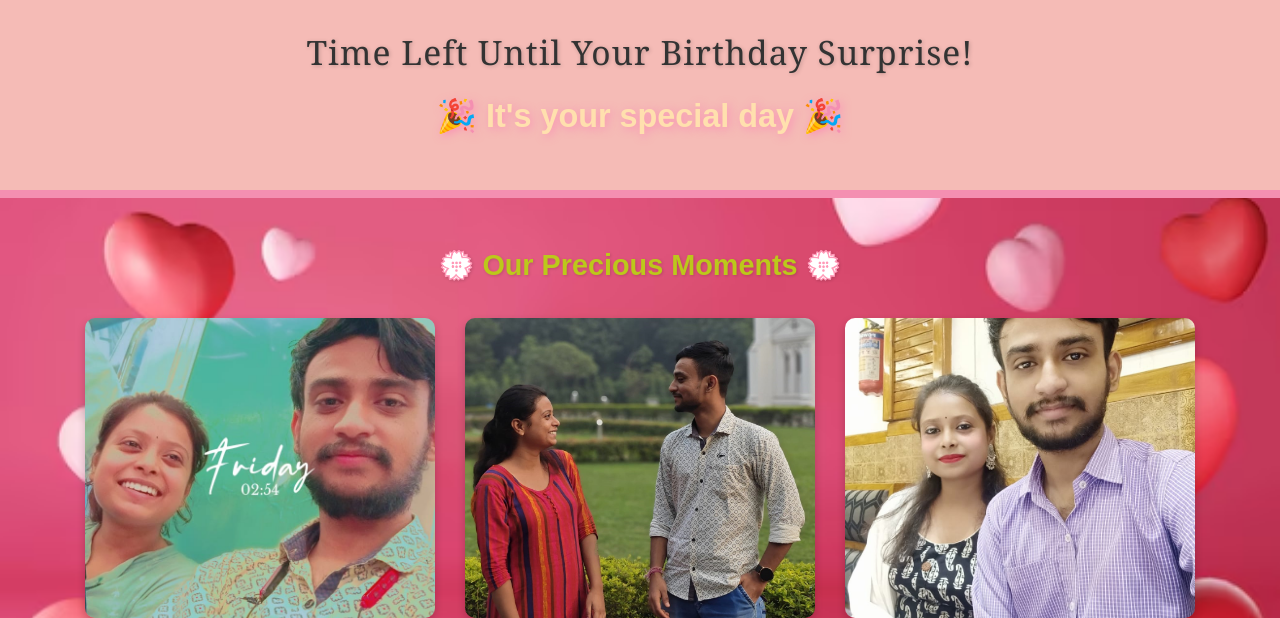
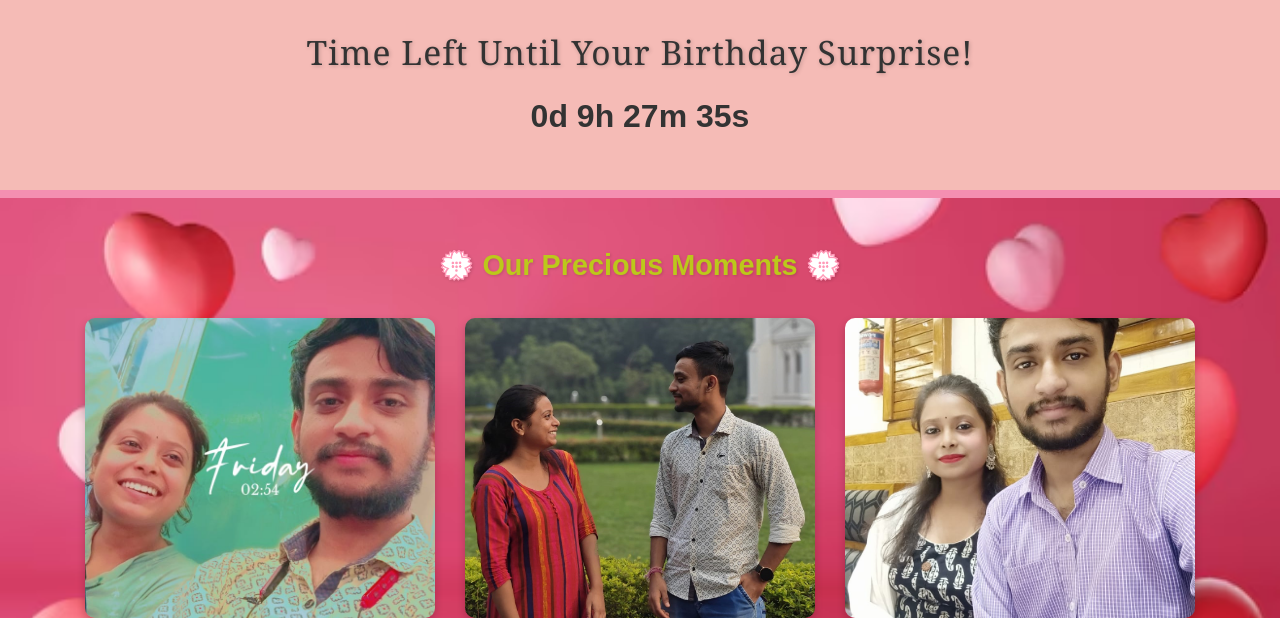
Before and after one commit to Sayan-Rajak-Das/birthday-website, a plain HTML site: page index.html in a window 1280 px wide. Shown: the part 482-1100 px from the top of the page. Drawn offline with nearby package versions, Linux system fonts and the light colour scheme.

Commit message:
Just for test

```diff
--- a/index.html
+++ b/index.html
@@ -9,7 +9,7 @@
         <title>Happy Birthday, Dear💕🎉</title>
 
         <!-- Favicon -->
-        <link rel="icon" type="image/png" href="/public/images/birthday_icon.jpeg" />
+        <link rel="icon" type="image/png" href="./public/images/birthday_icon.jpeg" />
 
         <!-- Stylesheets -->
         <link rel="stylesheet" href="https://stackpath.bootstrapcdn.com/bootstrap/4.5.2/css/bootstrap.min.css">
--- a/script.js
+++ b/script.js
@@ -1,6 +1,6 @@
 // Countdown Timer
 function startCountdown() {
-    const countdownDate = new Date("2025-01-01T00:00:00").getTime();
+    const countdownDate = new Date("2025-01-02T00:00:00").getTime();
     const countdownElement = document.getElementById("countdown");
 
     const interval = setInterval(() => {
```
